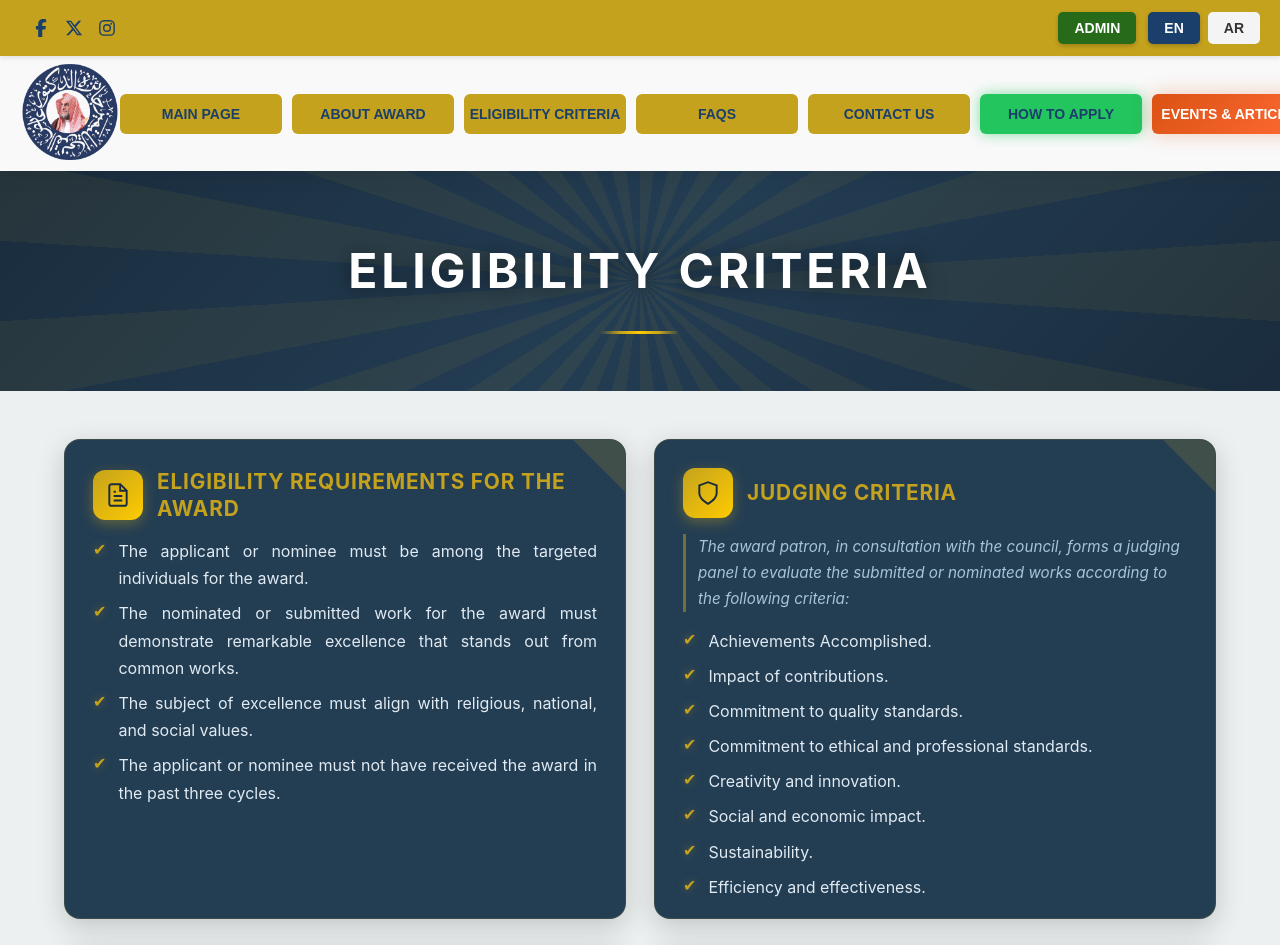
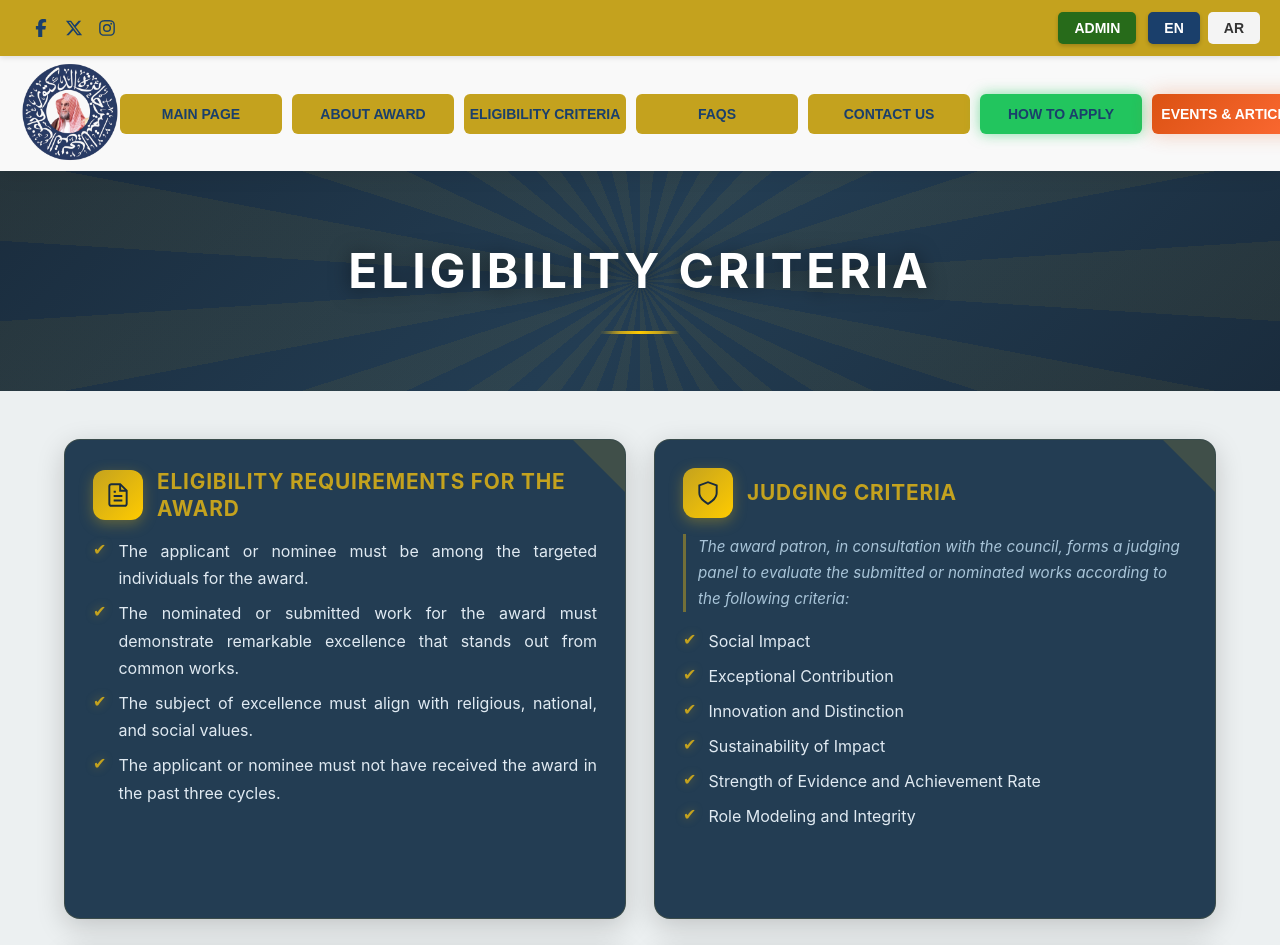
Before and after one commit to irfan3434/aqeaw-react, a Next.js app: page /Eligibility-Criteria in a window 1280 px wide. Shown: the top 945 px of the page. Built offline with nearby package versions, Linux system fonts and the light colour scheme.

Commit message:
addition of new rules of eligibility criteria

```diff
--- a/components/EligibilityCriteria/EligibilityCriteria.tsx
+++ b/components/EligibilityCriteria/EligibilityCriteria.tsx
@@ -26,14 +26,12 @@ const content = {
         heading: 'Judging Criteria',
         subheading: 'The award patron, in consultation with the council, forms a judging panel to evaluate the submitted or nominated works according to the following criteria:',
         items: [
-          'Achievements Accomplished.',
-          'Impact of contributions.',
-          'Commitment to quality standards.',
-          'Commitment to ethical and professional standards.',
-          'Creativity and innovation.',
-          'Social and economic impact.',
-          'Sustainability.',
-          'Efficiency and effectiveness.',
+          'Social Impact',
+          'Exceptional Contribution',
+          'Innovation and Distinction',
+          'Sustainability of Impact',
+          'Strength of Evidence and Achievement Rate',
+          'Role Modeling and Integrity',
         ],
       },
       {
@@ -97,14 +95,12 @@ const content = {
         heading: 'ﻣﻌﺎﻳﻴﺮ اﻟﺘﺤﻜﻴﻢ',
         subheading: 'ﻳﻘﻮم ﺻﺎﺣﺐ اﻟﺠﺎﺋﺰة ﺑﺎﻟﺘﺸﺎور ﻣﻊ اﻟﻤﺠﻠﺲ ﺑﺘﺸﻜﻴﻞ ﻓﺮﻳﻖ ﻋﻤﻞ ﻟﺘﺤﻜﻴﻢ اﻷﻋﻤﺎل اﻟﻤﻘﺪﻣﺔ ﻟﻠﺠﺎﺋﺰة أو اﻟﻤﺮﺷﺤﺔ ﻟﻬﺎ وﻓﻖ اﻟﻤﻌﺎﻳﻴﺮ اﻵﺗﻴﺔ:',
         items: [
-          'اﻻﻧﺠــﺎزات اﻟﺘــــﻲ ﺗﺤﻘـــﻘــﺖ.',
-          'ﺗﺄﺛﻴــــﺮ اﻹﺳـــﻬـــﺎﻣــﺎت.',
-          'اﻻﻟﺘــــﺰام ﺑﻤﻌـــﺎﻳﻴــﺮ اﻟﺠـــﻮدة.',
-          'اﻻﻟﺘﺰام ﺑﺎﻟﻤﻌﺎﻳﻴﺮ اﻷﺧﻼﻗﻴّﺔ واﻟﻤﻬﻨﻴـﺔ.',
-          'اﻻﺑـــﺪاع واﻻﺑـﺘـــﻜــــﺎر.',
-          'اﻷﺛﺮ اﻻﺟﺘـﻤﺎﻋـــﻲ واﻻﻗﺘﺼــﺎدي.',
-          'اﻻﺳﺘـــﺪاﻣــﺔ.',
-          'اﻟﻜﻔـــﺎءة واﻟﻔﺎﻋﻠــﻴــﺔ.',
+          'الأثر المجتمعي',
+          'استثنائية المساهمة',
+          'الابتكار والتميّز',
+          'استدامة الأثر',
+          'قوة الأدلة ونسبة الإنجاز',
+          'القدوة والنزاهة',
         ],
       },
       {
```
